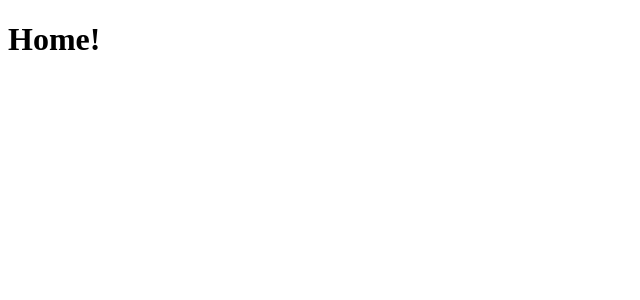
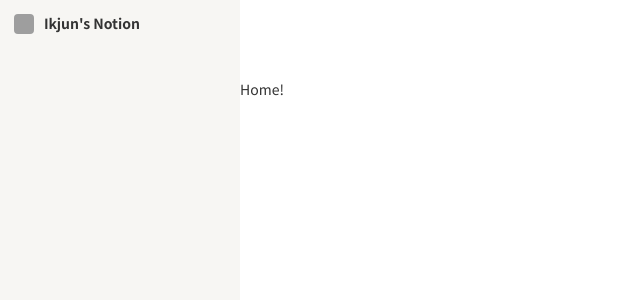
Before and after one commit to harry7435/Vue_pratice, a Vue app: page / in a window 1280 px wide. Shown: the top 300 px of the page, without its empty margins (0-640 px from the left). Built offline with nearby package versions, Linux system fonts and the light colour scheme; grey boxes are pictures that could not be loaded.

Commit message:
노션 클론 1

```diff
--- a/postcss.config.js
+++ b/postcss.config.js
@@ -1,5 +1,5 @@
 module.exports = {
-    plugin: [
+    plugins: [
         require('autoprefixer')
     ]
 }
--- a/src/App.vue
+++ b/src/App.vue
@@ -1,3 +1,45 @@
 <template>
-  <RouterView />
+  <div class="app__inner">
+    <LNB />
+    <div class="app__page">
+      <div class="page__header"></div>
+      <div class="page__container">
+        <RouterView />
+      </div>
+    </div>
+  </div>
 </template>
+
+<script>
+import LNB from '~/components/LNB'
+
+export default {
+  components: {
+    LNB
+  }
+}
+</script>
+
+<style lang="scss" scoped>
+.app__inner {
+  display: flex;
+  height: 100vh;
+  color: $color-font;
+  font-size: 14px;
+  line-height: 1.4;
+  font-family: 'Noto Sans KR', sans-serif;
+  .app__page {
+    flex-grow: 1;
+    height: 100%;
+    display: flex;
+    flex-direction: column;
+    .page__header {
+      height: 80px;
+    }
+    .page__container {
+      flex-grow: 1;
+      overflow-y: auto;
+    }
+  }
+}
+</style>
--- /dev/null
+++ b/src/components/LNB.vue
@@ -0,0 +1,35 @@
+<template>
+  <nav>
+    <div class="header">
+      <div class="user-profile"></div>
+      Ikjun's Notion
+    </div>
+    <ul></ul>
+    <div class="actions"></div>
+  </nav>
+</template>
+
+<style lang="scss" scoped>
+
+nav {
+    width: 240px;
+    height: 100%;
+    background-color: $color-background;
+    .header{
+        padding: 14px;
+        font-weight: 700;
+        display: flex;
+        align-items: center;
+        .user-profile {
+            width: 20px;
+            height: 20px;
+            border-radius: 4px;
+            margin-right: 10px;
+            background-image: url('https://avatars.githubusercontent.com/u/70748442?v=4');
+            background-size: cover;
+        }
+    }
+    ul{}
+    .actions{}
+}
+</style>
--- a/src/index.html
+++ b/src/index.html
@@ -4,6 +4,18 @@
     <meta charset="UTF-8" />
     <meta name="viewport" content="width=device-width, initial-scale=1.0" />
     <title>Document</title>
+    <link
+      href="
+https://cdn.jsdelivr.net/npm/reset-css@5.0.2/reset.min.css
+"
+      rel="stylesheet"
+    />
+    <link rel="preconnect" href="https://fonts.googleapis.com" />
+    <link rel="preconnect" href="https://fonts.gstatic.com" crossorigin />
+    <link
+      href="https://fonts.googleapis.com/css2?family=Noto+Sans+KR:wght@400;700&display=swap"
+      rel="stylesheet"
+    />
   </head>
   <body>
     <div id="app"></div>
--- /dev/null
+++ b/src/scss/_variables.scss
@@ -0,0 +1,6 @@
+$color-font: #333;
+$color-background: #f7f6f3;
+$color-background--hover1: darken($color-background, 7%);
+$color-background--hover2: darken($color-background, 14%);
+$color-border: #e2e1dd;
+$color-icon: #99958A;
--- a/webpack.config.js
+++ b/webpack.config.js
@@ -20,7 +20,7 @@ module.exports = {
     rules: [
       {
         test: /\.js$/,
-        exclude: /node_modules\/(?!axios)/,
+        exclude: /node_modules/,
         use: 'babel-loader'
       },
       {
@@ -33,7 +33,22 @@ module.exports = {
           'vue-style-loader',
           'css-loader',
           'postcss-loader',
-          'sass-loader'],
+          {
+            loader: 'sass-loader',
+            options: {
+              additionalData: `
+                @use "sass:color";
+                @use "sass:list";
+                @use "sass:map";
+                @use "sass:math";
+                @use "sass:meta";
+                @use "sass:selector";
+                @use "sass:string";
+                @import "~/scss/_variables";
+              `
+            }
+          }
+        ],
       },
     ],
   },
```
